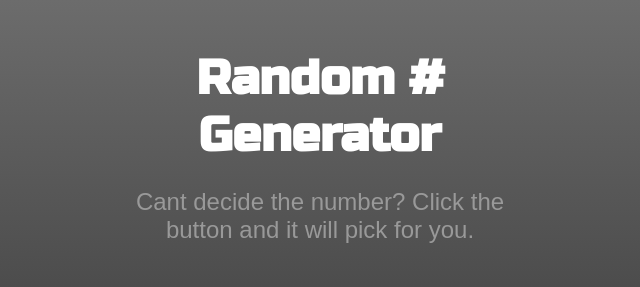
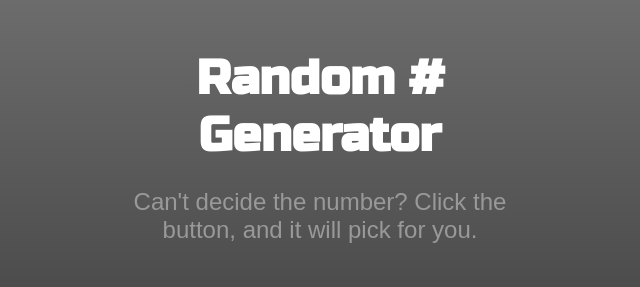
Before and after one commit to mjmacfadden/RandomNumber, a plain HTML site: page index.html in a window 1280 px wide. Shown: the top 287 px of the page, 320-960 px from the left. Drawn offline with Linux system fonts and the light colour scheme.

Commit message:
Update index.html

```diff
--- a/index.html
+++ b/index.html
@@ -30,7 +30,7 @@
 
             <h1>Random # <br>
             Generator</h1>
-            <p>Cant decide the number? Click the button and it will pick for you.</p>
+            <p>Can't decide the number? Click the button, and it will pick for you.</p>
 
             <h2 id="number">#</h2>
 
```
